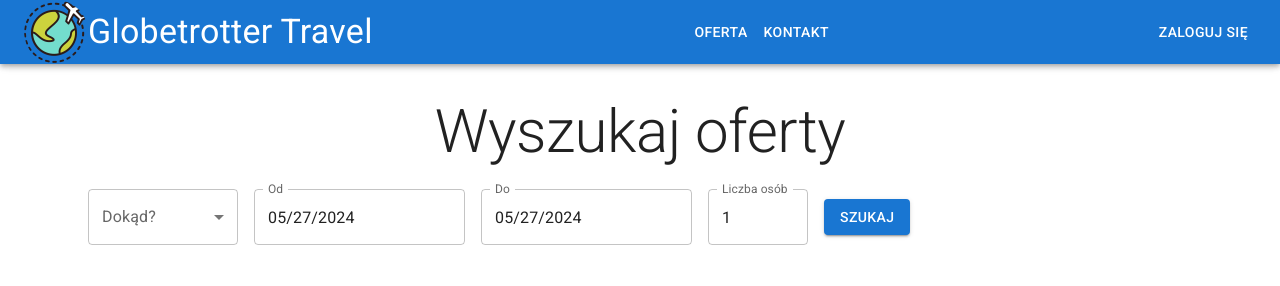
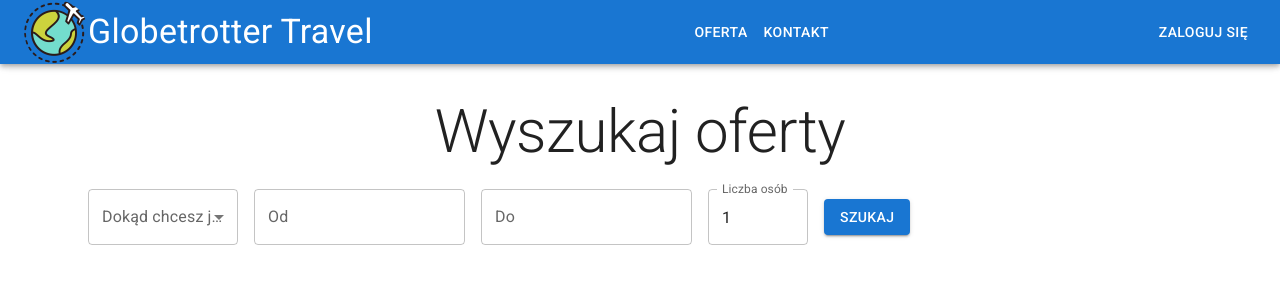
Before and after one commit to Piggey/e-biznes, a React (Vite) app: page / in a window 1280 px wide. Shown: the top 286 px of the page. Built offline with nearby package versions, Linux system fonts and the light colour scheme.

Commit message:
dziala :DDD

```diff
--- a/src/components/SearchForm.jsx
+++ b/src/components/SearchForm.jsx
@@ -9,27 +9,30 @@ import {
   Grid,
 } from "@mui/material";
 import { DatePicker } from "@mui/x-date-pickers";
-import { AdapterDateFns } from "@mui/x-date-pickers/AdapterDateFns";
-import { LocalizationProvider } from "@mui/x-date-pickers/LocalizationProvider";
 import { useNavigate } from "react-router-dom";
 import { offers } from "../data/offers";
 
 export const SearchForm = () => {
   const navigate = useNavigate();
   const [destination, setDestination] = useState("");
-  const [startDate, setStartDate] = useState(new Date());
-  const [endDate, setEndDate] = useState(new Date());
-  const [people, setPeople] = useState(1);
+  const [dateFrom, setDateFrom] = useState(null);
+  const [dateTo, setDateTo] = useState(null);
+  const [numPeople, setNumPeople] = useState(1);
 
   const handleSearch = () => {
-    console.log("Destination:", destination);
-    console.log("Start Date:", startDate);
-    console.log("End Date:", endDate);
-    console.log("Number of People:", people);
-    navigate("/offers", { state: { destination, startDate, endDate, people } });
+    navigate("/offers", {
+      state: {
+        destination,
+        dateFrom,
+        dateTo,
+        numPeople,
+      },
+    });
   };
 
-  const destinations = [...new Set(offers.map(offer => offer.destination))];
+  const uniqueDestinations = [
+    ...new Set(offers.map((offer) => offer.destination)),
+  ];
 
   return (
     <Container>
@@ -49,37 +52,34 @@ export const SearchForm = () => {
         >
           <TextField
             select
-            label="Dokąd?"
+            label="Dokąd chcesz jechać?"
             value={destination}
             onChange={(e) => setDestination(e.target.value)}
             variant="outlined"
             sx={{ minWidth: 150 }}
           >
-            {destinations.map((option) => (
-              <MenuItem key={option} value={option}>
-                {option}
+            {uniqueDestinations.map((dest) => (
+              <MenuItem key={dest} value={dest}>
+                {dest}
               </MenuItem>
             ))}
           </TextField>
-          <LocalizationProvider dateAdapter={AdapterDateFns}>
           <DatePicker
             label="Od"
-              value={startDate}
-              onChange={(newValue) => setStartDate(newValue)}
-              renderInput={(params) => <TextField {...params} />}
+            value={dateFrom}
+            onChange={(newValue) => setDateFrom(newValue)}
+            renderInput={(params) => <TextField {...params} fullWidth />}
           />
           <DatePicker
             label="Do"
-              value={endDate}
-              onChange={(newValue) => setEndDate(newValue)}
-              renderInput={(params) => <TextField {...params} />}
+            value={dateTo}
+            onChange={(newValue) => setDateTo(newValue)}
+            renderInput={(params) => <TextField {...params} fullWidth />}
           />
-          </LocalizationProvider>
           <TextField
-            type="number"
             label="Liczba osób"
-            value={people}
-            onChange={(e) => setPeople(e.target.value)}
+            value={numPeople}
+            onChange={(e) => setNumPeople(e.target.value)}
             inputProps={{ min: 1 }}
             variant="outlined"
             sx={{ maxWidth: 100 }}
@@ -91,4 +91,4 @@ export const SearchForm = () => {
       </Box>
     </Container>
   );
-}
+};
```
Lines whose indentation alone changed are shown as unchanged.
